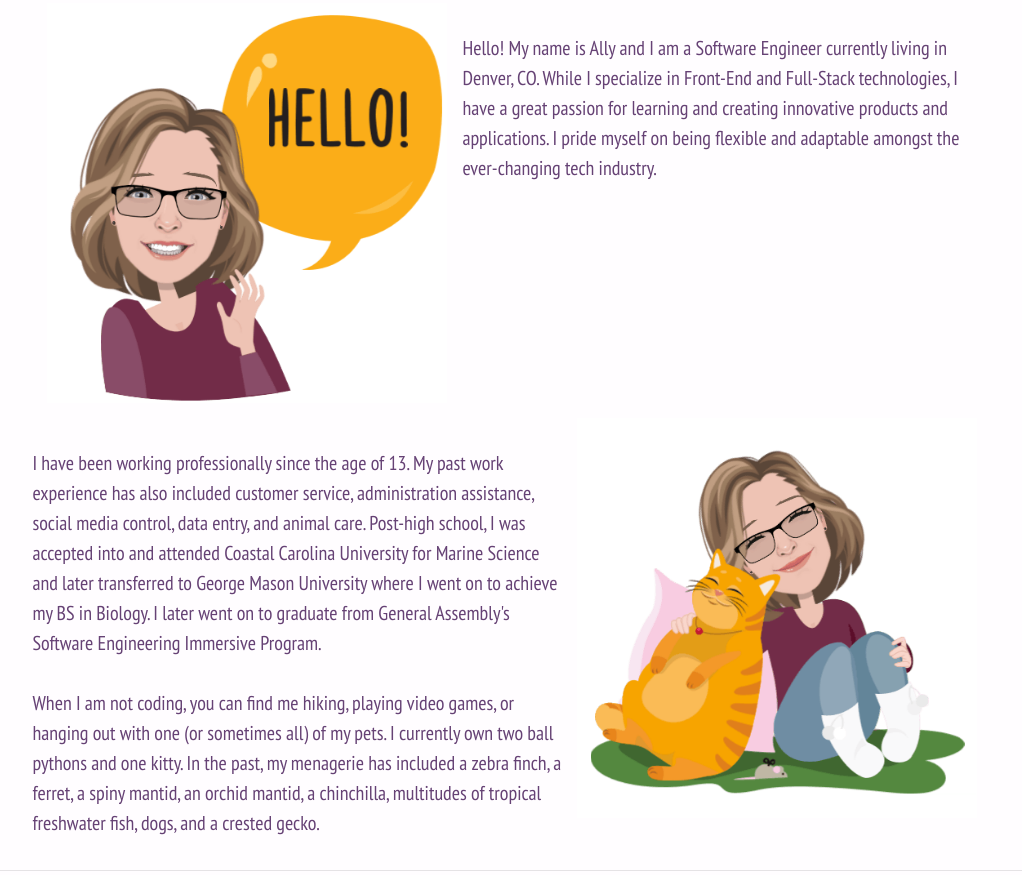
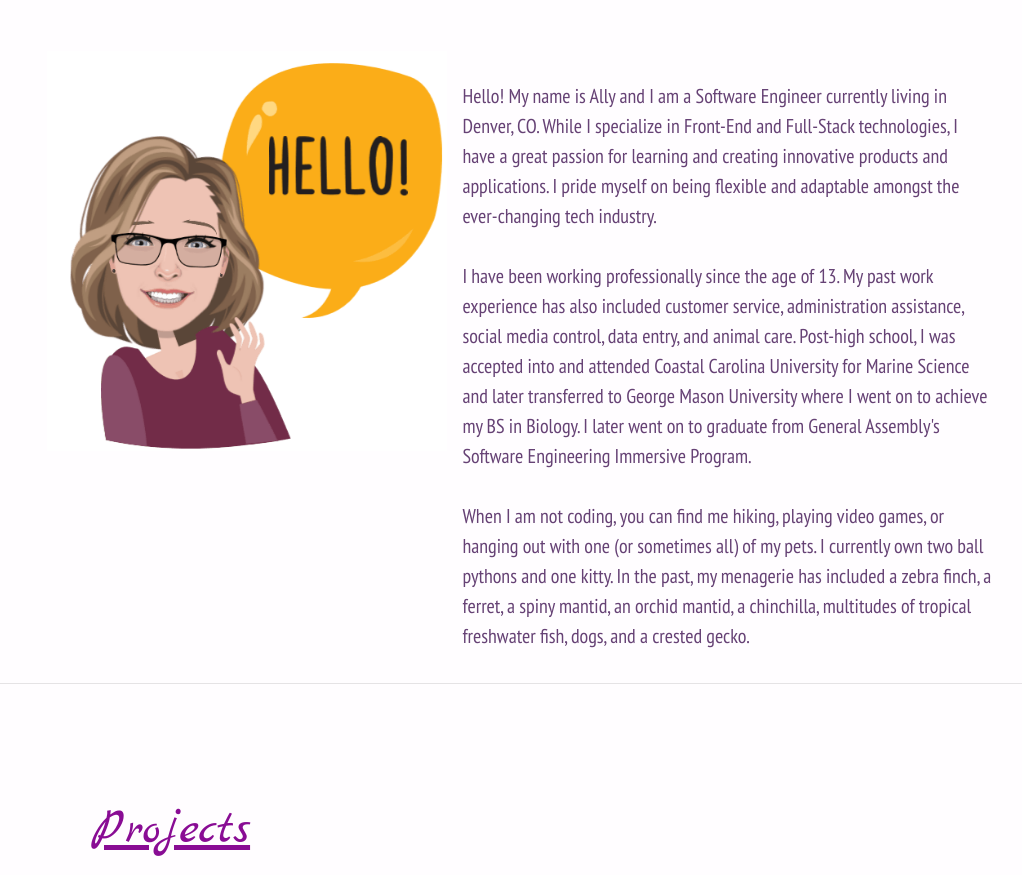
Before and after one commit to avyrie/portfolio-v2, a plain HTML site: page index.html in a window 1280 px wide. Shown: the part 1347-2222 px from the top of the page, without its empty margins (243-1265 px from the left). Drawn offline with nearby package versions, Linux system fonts and the light colour scheme.

Commit message:
edited about me

```diff
--- a/index.html
+++ b/index.html
@@ -123,23 +123,23 @@
             </div>
 
             <!-- About Me -->
+            <br />
+            <br />
             <div class="about-write">
 
                 <img src="./images/hello.png" />
                 <section class="paragraphs">
                     <p>Hello! My name is Ally and I am a Software Engineer currently living in Denver, CO. While I specialize in Front-End and Full-Stack technologies, I have a great passion for learning and creating innovative products and applications. I pride myself on being flexible and adaptable amongst the ever-changing tech industry.
+                    </p>
+                    <p>
+                    I have been working professionally since the age of 13. My past work experience has also included customer service, administration assistance, social media control, data entry, and animal care. Post-high school, I was accepted into and attended Coastal Carolina University for Marine Science and later transferred to George Mason University where I went on to achieve my BS in Biology. I later went on to graduate from General Assembly's Software Engineering Immersive Program.
+                    </p>
+                    <p>
+                    When I am not coding, you can find me hiking, playing video games, or hanging out with one (or sometimes all) of my pets. I currently own two ball pythons and one kitty. In the past, my menagerie has included a zebra finch, a ferret, a spiny mantid, an orchid mantid, a chinchilla, multitudes of tropical freshwater fish, dogs, and a crested gecko.
+                    </p>
                 </section>
             </div>
 
-            <div class="about-left">
-                <p>
-                I have been working professionally since the age of 13. My past work experience has also included customer service, administration assistance, social media control, data entry, and animal care. Post-high school, I was accepted into and attended Coastal Carolina University for Marine Science and later transferred to George Mason University where I went on to achieve my BS in Biology. I later went on to graduate from General Assembly's Software Engineering Immersive Program.
-                <br />
-                <br />
-                When I am not coding, you can find me hiking, playing video games, or hanging out with one (or sometimes all) of my pets. I currently own two ball pythons and one kitty. In the past, my menagerie has included a zebra finch, a ferret, a spiny mantid, an orchid mantid, a chinchilla, multitudes of tropical freshwater fish, dogs, and a crested gecko.
-                </p>
-                <img src="./images/kitty.png" />
-            </div>
             <hr>
 
             <!-- Projects -->
@@ -209,7 +209,7 @@
                     </div>
 
                     <div class="tama">
-                        <a href="https://hiking-stamp.herokuapp.com/" target="_blank"> <h5>TrailStamp</h5><img class="proj-img" src="./images/trailstamp.png" class="hoverable"/> </a>
+                        <a href="https://hiking-stamp.herokuapp.com/" target="_blank"> <h5>TrailStamp</h5><img class="proj-img" src="./images/trailstamp2.png" class="hoverable"/> </a>
                         <div class="proj-links">
                             <h6><span class="colon">Project:</span> <a href="https://hiking-stamp.herokuapp.com/">https://hiking-stamp.herokuapp.com/</a></h6>
                             <h6><span class="colon">Code:</span> <a href="https://github.com/avyrie/TrailStamp">https://github.com/avyrie/TrailStamp</a>,
```
Also changed, not shown: 2 other files.
